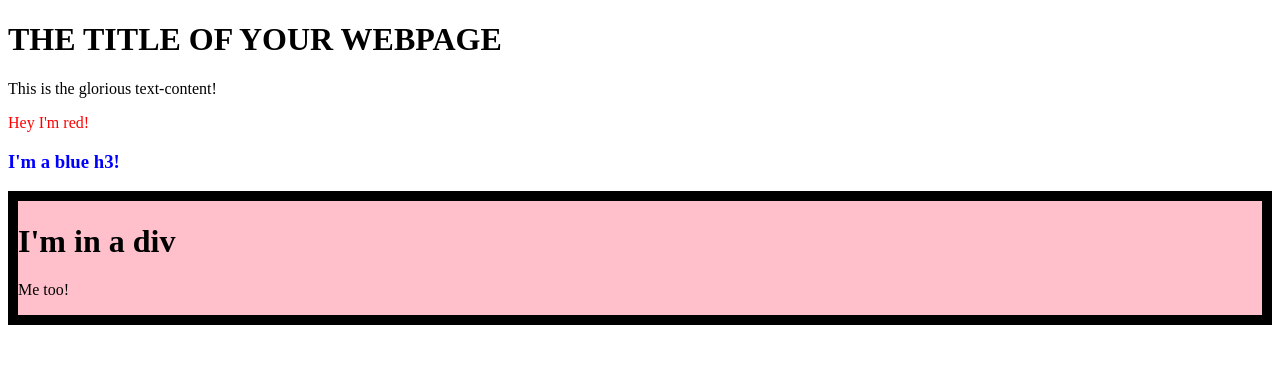
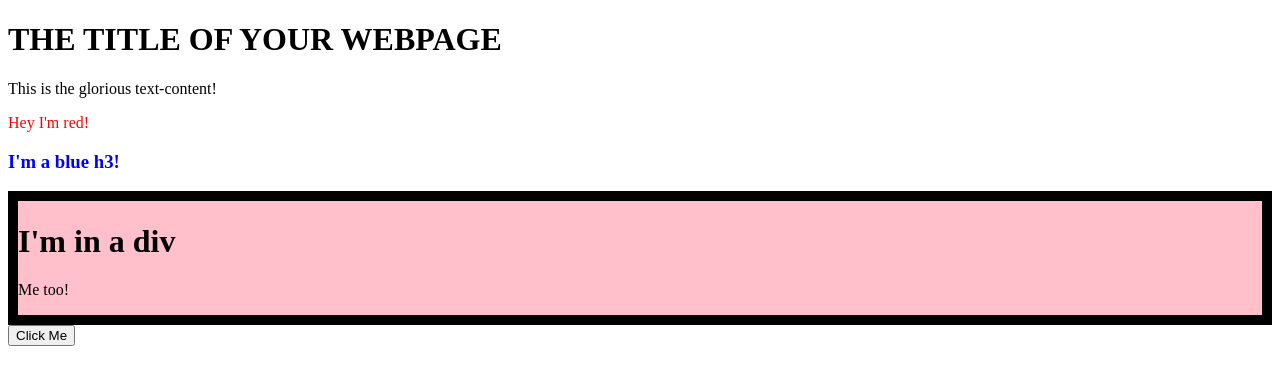
Before and after one commit to Jarjarniks/DOM-Manipulation-Events, a plain HTML site: page index.html in a window 1280 px wide. Drawn offline with Linux system fonts and the light colour scheme.

Commit message:
Add html style event, method 1

```diff
--- a/app.js
+++ b/app.js
@@ -30,3 +30,5 @@ p2.textContent = "Me too!";
 
 containerDiv.appendChild(h1);
 containerDiv.appendChild(p2);
+
+/* Events */
--- a/index.html
+++ b/index.html
@@ -12,4 +12,5 @@
     THE TITLE OF YOUR WEBPAGE
   </h1>
   <div id="container"></div>
+  <button onclick="alert('Hello world')">Click Me</button> <!-- Less than ideal way to add events -->
 </body>
```
